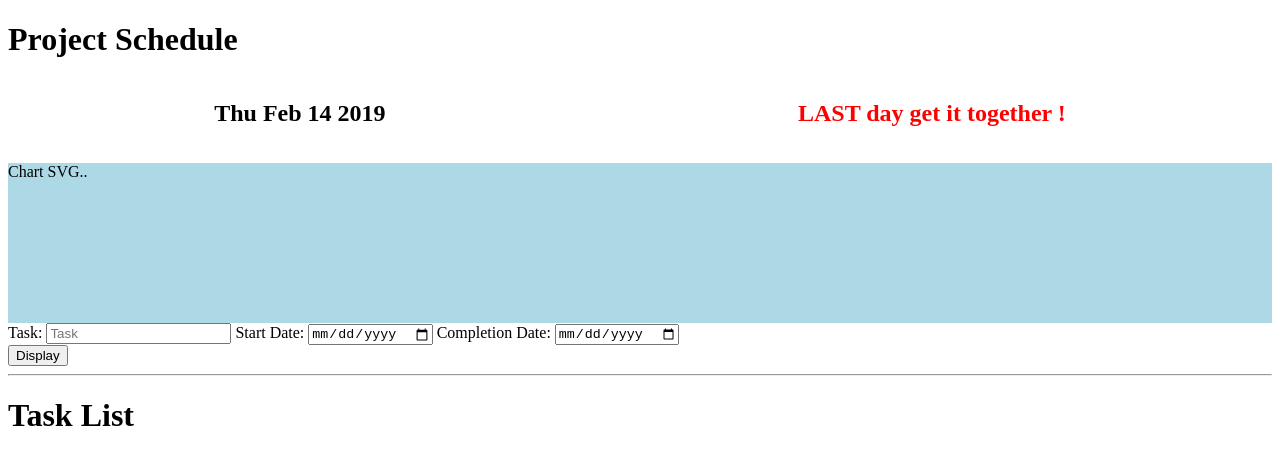
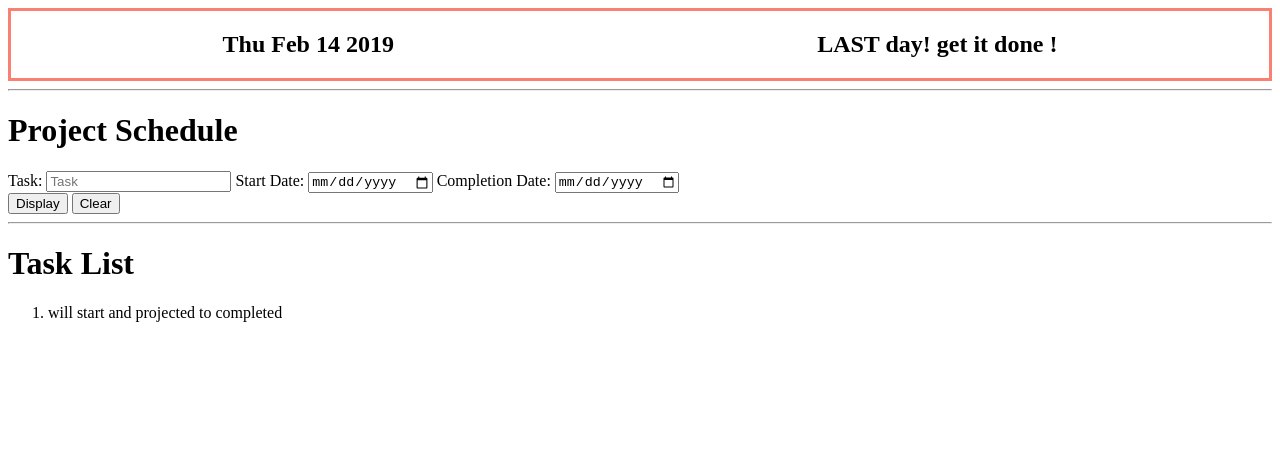
Before and after one commit to matterholt/schedule_task, a website: page main.html in a window 1280 px wide. Both pictures are taken after a click on the button "Display". Drawn offline with Linux system fonts and the light colour scheme.

Commit message:
imporved code by using new object

```diff
--- a/main.html
+++ b/main.html
@@ -8,7 +8,7 @@
     <style>
         .topInfo{
             display: flex;
-            color: lightRed
+            color: lightRed;
             border: .2em solid salmon;
             justify-content: space-around;
         }
@@ -21,14 +21,19 @@
     </style>
 </head>
 <body>
-    <h1>Project Schedule</h1>
     <div class="topInfo">
         <h2 id="dateCurrent"></h2>
         <h2 id="daysLeftOut"></h2>
     </div>
-    <div class="dataChart">
-        <p>Chart SVG.. </p>
-    </div>
+    <hr>
+    <h1>Project Schedule</h1>
+    <!--
+        TODO: build d3
+        <div class="dataChart">
+            <p>Chart SVG.. </p>
+        </div>
+
+    -->
     <div class="dataInputs">
         <label for="task"> Task: </label>
         <input type="text" id="currentTask" placeholder="Task">
@@ -39,13 +44,14 @@
     </div>
     <div class="controls">
         <button type="button" id="displayValue"> Display </button>
+        <button type= "button" id= "clearValue">Clear</button>
     </div>
     <hr>
     <h1>Task List</h1>
     <div id="taskQueue">
-        <ul class="todo">
+        <ol class="todo">
 
-        </ul>
+        </ol>
     </div>
 
 
--- a/main.js
+++ b/main.js
@@ -1,67 +1,71 @@
+
+const taskListGlobal = []
+
 // Button to get data and start the script
 const buttonGetData = document.getElementById('displayValue')
-buttonGetData.addEventListener('click', getData )
+buttonGetData.addEventListener('click', getData)
 
-//current Date -- NEED to be refreshed daily
+//  current Date -- NEED to be refreshed daily
 const todayIs = new Date()
-document.getElementById('dateCurrent').innerHTML = todayIs.toDateString();
+document.getElementById('dateCurrent').innerHTML = todayIs.toDateString()
 
-//covert date to array of numbers
-function dateConvert (date){
-    const dates = date[1]
-    const splitDate = dates.map(x => x.split('-'));
-    const dateFormat = splitDate.map(x => new Date(x));
-    return dateFormat;
+//  covert date to array of numbers
+function dateConvert (date) {
+  const splitDate = date.split('-')
+  const dateFormat = new Date(splitDate)
+  return dateFormat
 }
 // calculate the dat left
-function dayLeft (date) {
-    const msPerDay = 24*60*60*1000;
-    const dayCal = (date[1].getTime() - todayIs.getTime()) / msPerDay;
-    const dayLeft = Math.round(dayCal);
-    if (dayLeft == 1) {
+function dayLeft (dateEnd) {
+  const msPerDay = 24 * 60 * 60 * 1000
+  const dayCal = ((dateEnd.getTime() - todayIs.getTime()) / msPerDay)
+  const dayLeft = Math.round(dayCal)
+  if (dayLeft === 1) {
     const dayLeftDisplay = `${dayLeft} DAY LEFT !!!`
-        document.getElementById("daysLeftOut").innerHTML = dayLeftDisplay
-        document.getElementById('daysLeftOut').style.color = "LightCoral";
-    } else if (dayLeft > 1){
+    document.getElementById('daysLeftOut').innerHTML = dayLeftDisplay
+    document.getElementById('daysLeftOut').style.color = 'LightCoral'
+  } else if (dayLeft > 1) {
     const dayLeftDisplay = `${dayLeft} days left `
-        document.getElementById("daysLeftOut").innerHTML = dayLeftDisplay
-        document.getElementById('daysLeftOut').style.color = "DarkBlue";
-    }else{
-        const dayLeftDisplay = `LAST day get it together ! `
-        document.getElementById("daysLeftOut").innerHTML = dayLeftDisplay
-        document.getElementById('daysLeftOut').style.color = "red";
+    document.getElementById('daysLeftOut').innerHTML = dayLeftDisplay
+    document.getElementById('daysLeftOut').style.color = 'DarkBlue'
+  } else {
+    const dayLeftDisplay = `LAST day! get it done ! `
+    document.getElementById('daysLeftOut').innerHTML = dayLeftDisplay
+    document.getElementById('daysLeftOut').style.color = "'red'"
   }
 }
 
-//WORKING and not used
-function addToList (currentTaskData) {
-    const y_task = currcurrentTaskData[0]
-    const twoDate = currcurrentTaskData[1]
-    const startDate = twoDate[0]
-    const completedDate = twoDate[1]
+function addToListHTML (dateTask) {
   // add data to a list in the HTML
-    const ul = document.querySelector("ul")
-    const objective = (`The ${y_task} will start ${startDate} and hope to projected to completed ${completedDate}`)
-    const li =  document.createElement("li");
+  const ul = document.querySelector('ol')
+  const objective = (`${dateTask.task} will start ${dateTask.startDate} and projected to completed ${dateTask.endDate}`)
+  const li = document.createElement('li')
   ul.appendChild(li).append(objective)
 }
 
+function TaskObj (task, startDate, endDate) {
+  this.task = task
+  this.startDate = startDate
+  this.endDate = endDate
+}
+
 // Grab Data from HTML
-function getData() {
-    // array of dates
-    const keyDate = []
-    const currentTaskData = []
+function getData () {
   // DOM interactions
-    const y_task = document.getElementById('currentTask').value
+  const yTask = document.getElementById('currentTask').value
   const startDate = document.getElementById('dateStart').value
   const completedDate = document.getElementById('dateComplete').value
 
-    // add Dates to an array
-    keyDate.push(startDate,completedDate)
-    // add task and date array to an array
-    currentTaskData.push(y_task, keyDate )
+  const createTask = new TaskObj(yTask, startDate, completedDate)
+  console.log(createTask)
+  // Should create a class?? study to see the difference
 
-    // Calculate the date left in Task
-    const datesConvert = dateConvert(currentTaskData);
-    const dayLeftForTask = dayLeft(datesConvert)
+  // push to global array, maybe use it for some data analysis
+  taskListGlobal.push(createTask)
+  addToListHTML(createTask)
+
+  // convert the end date to a date object
+  const dateEndConvert = dateConvert(createTask.endDate)
+  dayLeft(dateEndConvert)
+  console.log(`This is the end date ${dateEndConvert} `)
 }
```
Also changed, not shown: package.json (+9 -1 lines), README.md (added), 2 other files. Lines whose indentation alone changed are shown as unchanged.
